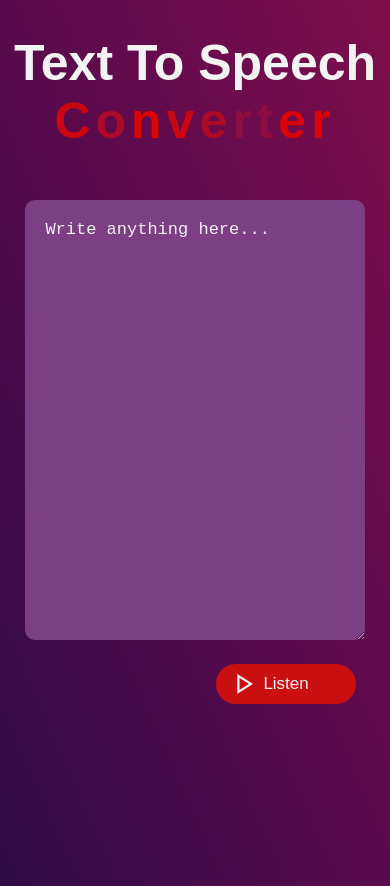
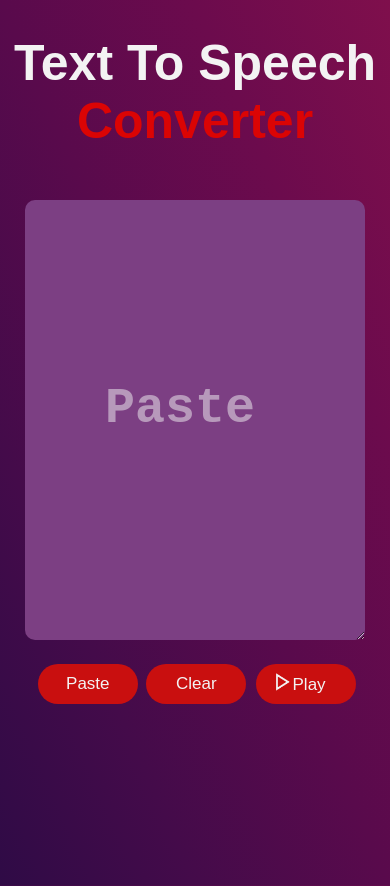
Before and after one commit to prince24-web/speech-converter-app, a React (Vite) app in the folder speech-app/: page / in a window 390 px wide. Built offline with nearby package versions, Linux system fonts and the light colour scheme.

Commit message:
new changes

```diff
--- a/speech-app/src/App.jsx
+++ b/speech-app/src/App.jsx
@@ -1,34 +1,37 @@
+import React, { useEffect, useState, useCallback, useRef } from "react";
+import { motion } from "framer-motion";
+import axios from "axios";
 import PlayIcon from "./assets/playicon.png";
 import AppIcon from "./assets/TTS app icon.png";
-import { motion } from "framer-motion";
-import React, { useEffect, useState } from "react";
-import axios from "axios";
 
 function App() {
   const [content, setContent] = useState("");
   const [isLoading, setIsLoading] = useState(false);
   const [showSplash, setShowSplash] = useState(true);
+  const textAreaRef = useRef(null);
 
+  const handelPaste = async () => {
+    try{
+      const copiedText = await navigator.clipboard.readText();
+      setContent(copiedText);
+    } catch(error){
+      console.error("failed to read clipboard content contents:", error);
+    }
+  }
+
+  // Add splash screen timer
   useEffect(() => {
-    const meta = document.createElement("meta");
-    meta.name = "viewport";
-    meta.content =
-      "width=device-width, initial-scale=1, maximum-scale=1, user-scalable=no";
-    document.head.appendChild(meta);
-
-    // Add splash screen timer
     const splashTimer = setTimeout(() => {
       setShowSplash(false);
     }, 3000);
 
-    // Cleanup the timer
-    return () => clearTimeout(splashTimer);
+    return () => clearTimeout(splashTimer); // Cleanup timer on unmount
   }, []);
 
   const speak = async () => {
     if (isLoading) return;
 
-    if (!content || content.trim() === "") {
+    if (!content.trim()) {
       alert("Please enter some text to convert to speech");
       return;
     }
@@ -38,7 +41,7 @@ function App() {
 
       const response = await axios.get("https://api.voicerss.org/", {
         params: {
-          key: "7dc86484121f42bf848874a5130085e8",
+          key: process.env.REACT_APP_VOICERSS_KEY,
           src: content,
           hl: "en-us",
           r: 0,
@@ -51,10 +54,7 @@ function App() {
       const audioUrl = URL.createObjectURL(response.data);
       const audio = new Audio(audioUrl);
 
-      audio.addEventListener("ended", () => {
-        setIsLoading(false);
-      });
-
+      audio.addEventListener("ended", () => setIsLoading(false));
       audio.addEventListener("error", () => {
         setIsLoading(false);
         alert("Error playing audio");
@@ -62,16 +62,19 @@ function App() {
 
       await audio.play();
     } catch (error) {
-      console.error("Error with VoiceRSS:", error);
-      alert("Sorry, there was an error converting text to speech");
+      console.error("Error:", error.message);
+      alert("An error occurred. Please try again later.");
       setIsLoading(false);
     }
   };
 
-  const handleSpeech = (event) => {
-    setContent(event.target.value);
-  };
+  const handleSpeech = useCallback((event) => {
+    setContent(event.target.value); // Update state immediately
+  }, []);
 
+  const handelReset = () => {
+    setContent("");
+  }
   // Splash screen component
   const SplashScreen = () => (
     <motion.div
@@ -81,57 +84,57 @@ function App() {
       exit={{ opacity: 0 }}
       transition={{ duration: 0.5 }}
     >
-      <img src={AppIcon} />
-
+      <img src={AppIcon} alt="App Icon" />
       <motion.h1
         initial={{ scale: 0.5, opacity: 0 }}
         animate={{ scale: 1, opacity: 1 }}
         transition={{ duration: 1 }}
       >
-
         TTS App
-
       </motion.h1>
       <motion.p
         initial={{ y: 50, opacity: 0 }}
         animate={{ y: 0, opacity: 1 }}
         transition={{ duration: 0.5, delay: 0.5 }}
       >
-      From <br/> {["L","u","m","i","o"].map((brandName, index) => (<li key={index} className="name">{brandName}</li>))}
+        From <br />
+        {["L", "u", "m", "i", "o"].map((letter, index) => (
+          <span key={index} className="name">
+            {letter}
+          </span>
+        ))}
       </motion.p>
-
     </motion.div>
   );
 
-  // Main App Content
-  const MainContent = () => (
+  // Main content
+  const MainContent = React.memo(() => (
     <div className="container">
       <motion.h1
         className="title"
         initial={{ y: -100, opacity: 0 }}
         animate={{ y: 0, opacity: 1 }}
-        transition={{
-          duration: 0.5,
-        }}
+        transition={{ duration: 0.5 }}
       >
         Text To Speech{" "}
         <span className="subTitle">
-          {["C","o","n","v","e","r","t","e","r"].map((letter, index) => (
-            <li key={index}>{letter}</li>
+          {["C", "o", "n", "v", "e", "r", "t", "e", "r"].map((letter, index) => (
+            <span key={index}>{letter}</span>
           ))}
         </span>
       </motion.h1>
       <div className="input-group">
         <motion.textarea
+          id="speech-input"
           className="form-control"
+          disabled
           value={content}
           onChange={handleSpeech}
-          placeholder="Write anything here..."
+          ref={textAreaRef}
+          placeholder="Paste "
           initial={{ x: -100, opacity: 0 }}
           animate={{ x: 0, opacity: 1 }}
-          transition={{
-            duration: 0.5,
-          }}
+          transition={{ duration: 0.5 }}
         ></motion.textarea>
       </div>
       <motion.button
@@ -142,15 +145,37 @@ function App() {
         whileTap={{ scale: 0.9 }}
         initial={{ x: 100, opacity: 0 }}
         animate={{ x: 0, opacity: 1 }}
-        transition={{
-          duration: 0.5,
-        }}
+        transition={{ duration: 0.5 }}
       >
         {!isLoading && <img src={PlayIcon} alt="Play" />}
-        {isLoading ? "Converting..." : "Listen"}
+        {isLoading ? "Converting..." : <p>Play</p>}
+      </motion.button>
+      <motion.button
+        className="clear-button"
+        onClick={handelReset}
+        disabled={isLoading}
+        whileHover={{ scale: 1.1 }}
+        whileTap={{ scale: 0.9 }}
+        initial={{ x: 100, opacity: 0 }}
+        animate={{ x: 0, opacity: 1 }}
+        transition={{ duration: 0.5 }}
+      >
+       Clear
+      </motion.button>
+      <motion.button
+        className="paste-button"
+        onClick={handelPaste}
+        disabled={isLoading}
+        whileHover={{ scale: 1.1 }}
+        whileTap={{ scale: 0.9 }}
+        initial={{ x: 100, opacity: 0 }}
+        animate={{ x: 0, opacity: 1 }}
+        transition={{ duration: 0.5 }}
+      >
+        Paste
       </motion.button>
     </div>
-  );
+  ));
 
   return showSplash ? <SplashScreen /> : <MainContent />;
 }
--- a/speech-app/src/index.css
+++ b/speech-app/src/index.css
@@ -39,7 +39,12 @@ body{
 }
 .form-control::placeholder{
     color: #f3f3f3;
-    font-size: 17px;
+    font-size: 50px;
+    text-align: center;
+    position: relative;
+    top: 40%;
+    font-weight: 900;
+    opacity: 0.5;
 }
 
 .form-control:focus{
@@ -60,6 +65,32 @@ body{
     font-size: 17px;
 
 }
+.paste-button{
+    margin-top: 20px;
+    width: 140px;
+    height: 40px;
+    border: none;
+    background-color: rgb(201, 15, 15);
+    position: absolute;
+    left: 9.7%;
+    border-radius: 50px;
+    color: #f3f3f3;
+    font-family: Arial,sans-serif;
+    font-size: 17px;
+}
+.clear-button{
+    margin-top: 20px;
+    width: 140px;
+    height: 40px;
+    border: none;
+    background-color: rgb(201, 15, 15);
+    position: absolute;
+    left: 47%;
+    border-radius: 50px;
+    color: #f3f3f3;
+    font-family: Arial,sans-serif;
+    font-size: 17px;
+}
 
 button img{
     height: 34px;
@@ -73,7 +104,7 @@ button img{
     .title{
         font-size: 50px;
     }
-}
+
 .subTitle li{
     list-style-type: none;
     color: var(--main-color);
@@ -81,6 +112,29 @@ button img{
     font-size: 1em;
     letter-spacing: 5px;
     animation: pre-load 3s linear infinite;
+}
+.listen-button{
+    width: 100px;
+}
+.clear-button{
+    width: 100px;
+    left: 37.5%;
+}
+.paste-button{
+    width: 100px;
+}
+button img{
+    height: 30px;
+    position: absolute;
+    left: 10px;
+    top: 3.5px;
+}
+button p{
+    position: relative;
+    bottom: 7px;
+    left: 3px;
+
+}
 }
 
 @keyframes pre-load {
```
